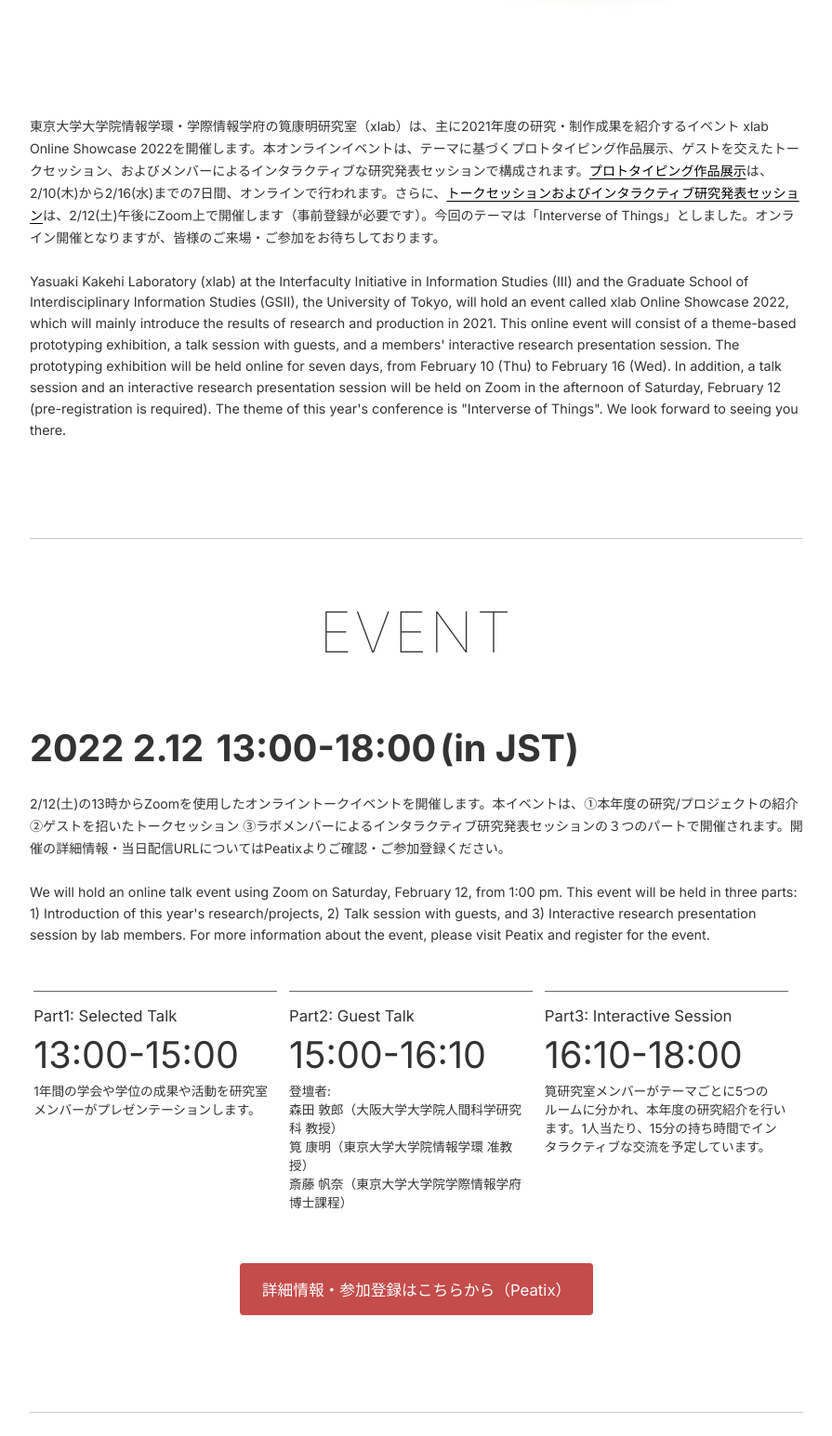
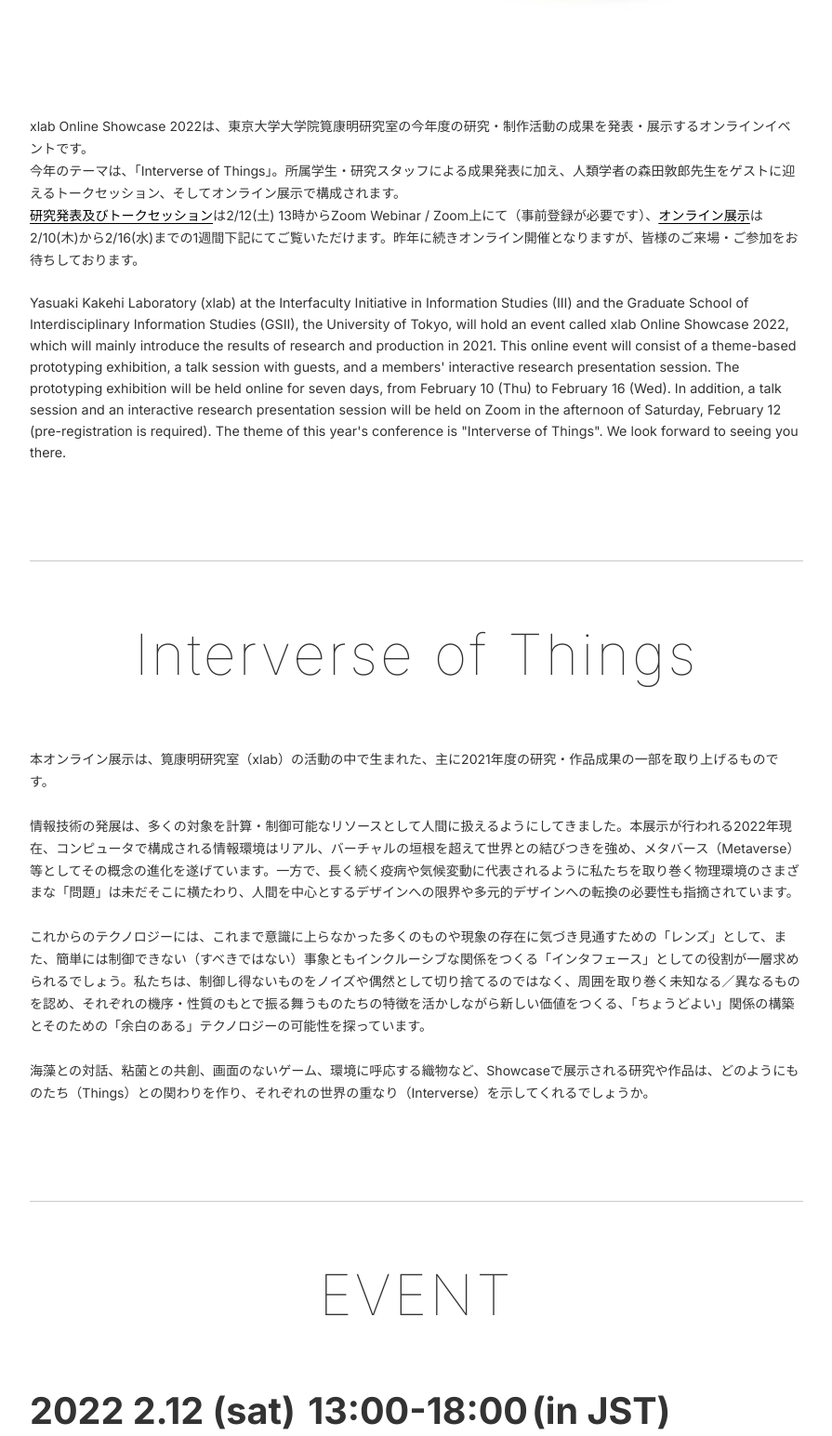
Before and after one commit to xlab-utokyo/showcase2022, a website: page assets/pug/index.pug in a window 1280 px wide. Shown: the part 780-2325 px from the top of the page at 93% size, without its empty margins (192-1087 px from the left). Drawn offline with nearby package versions, Linux system fonts and the light colour scheme; files that its build step writes are made by us from their sources; files whose address does not match are found by name.

Commit message:
スマホ表示チェック

```diff
--- a/assets/css/_layout-2-showcase.scss
+++ b/assets/css/_layout-2-showcase.scss
@@ -130,7 +130,7 @@ div.block-text{
   }
   ul.play{
     li{
-      @include text_setting_m;
+      @include text_setting_mm;
     }
   }
   img {
--- a/assets/css/_text-setting.scss
+++ b/assets/css/_text-setting.scss
@@ -75,6 +75,17 @@ $font-size_600:85%;
 @mixin text_setting_m(){
   @include text-default-setting;
   font-size:calc( #{$font-size_600} * 9 / 10);
+  @media screen and (min-width:960px){
+    font-size:calc( #{$font-size_960} * 10 / 10);
+  }
+  @media screen and (min-width:1240px){
+    font-size:calc( #{$font-size_1024} * 11 / 10);
+  }
+}
+
+@mixin text_setting_mm(){
+  @include text-default-setting;
+  font-size:calc( #{$font-size_600} * 12 / 10);
   @media screen and (min-width:960px){
     font-size:calc( #{$font-size_960} * 10 / 10);
   }
--- a/assets/pug/index.pug
+++ b/assets/pug/index.pug
@@ -42,18 +42,35 @@ html(lang="ja")
         div#about.content-block.setting-responsive
           //h3.content-title ABOUT
           p.jp-description
-            | 東京大学大学院情報学環・学際情報学府の筧康明研究室（xlab）は、主に2021年度の研究・制作成果を紹介するイベント xlab Online Showcase 2022を開催します。本オンラインイベントは、テーマに基づくプロトタイピング作品展示、ゲストを交えたトークセッション、およびメンバーによるインタラクティブな研究発表セッションで構成されます。
-            a(href="#showcase") プロトタイピング作品展示
-            | は、2/10(木)から2/16(水)までの7日間、オンラインで行われます。さらに、
-            a(href="#event") トークセッションおよびインタラクティブ研究発表セッション
-            | は、2/12(土)午後にZoom上で開催します（事前登録が必要です）。今回のテーマは「Interverse of Things」としました。オンライン開催となりますが、皆様のご来場・ご参加をお待ちしております。
+            | xlab Online Showcase 2022は、東京大学大学院筧康明研究室の今年度の研究・制作活動の成果を発表・展示するオンラインイベントです。
+            br
+            | 今年のテーマは、「Interverse of Things」。所属学生・研究スタッフによる成果発表に加え、人類学者の森田敦郎先生をゲストに迎えるトークセッション、そしてオンライン展示で構成されます。
+            br
+            a(href="#event") 研究発表及びトークセッション
+            | は2/12(土) 13時からZoom Webinar / Zoom上にて（事前登録が必要です）、
+            a(href="#showcase") オンライン展示
+            | は2/10(木)から2/16(水)までの1週間下記にてご覧いただけます。昨年に続きオンライン開催となりますが、皆様のご来場・ご参加をお待ちしております。
           p.en-description Yasuaki Kakehi Laboratory (xlab) at the Interfaculty Initiative in Information Studies (III) and the Graduate School of Interdisciplinary Information Studies (GSII), the University of Tokyo, will hold an event called xlab Online Showcase 2022, which will mainly introduce the results of research and production in 2021. This online event will consist of a theme-based prototyping exhibition, a talk session with guests, and a members' interactive research presentation session. The prototyping exhibition will be held online for seven days, from February 10 (Thu) to February 16 (Wed). In addition, a talk session and an interactive research presentation session will be held on Zoom in the afternoon of Saturday, February 12 (pre-registration is required). The theme of this year's conference is "Interverse of Things". We look forward to seeing you there.
+        div#theme.content-block.setting-responsive
+          hr.hr-topsection
+          h3.content-title Interverse of Things
+          p.jp-description
+            | 本オンライン展示は、筧康明研究室（xlab）の活動の中で生まれた、主に2021年度の研究・作品成果の一部を取り上げるものです。
+            br
+            br
+            | 情報技術の発展は、多くの対象を計算・制御可能なリソースとして人間に扱えるようにしてきました。本展示が行われる2022年現在、コンピュータで構成される情報環境はリアル、バーチャルの垣根を超えて世界との結びつきを強め、メタバース（Metaverse）等としてその概念の進化を遂げています。一方で、長く続く疫病や気候変動に代表されるように私たちを取り巻く物理環境のさまざまな「問題」は未だそこに横たわり、人間を中心とするデザインへの限界や多元的デザインへの転換の必要性も指摘されています。
+            br
+            br
+            | これからのテクノロジーには、これまで意識に上らなかった多くのものや現象の存在に気づき見通すための「レンズ」として、また、簡単には制御できない（すべきではない）事象ともインクルーシブな関係をつくる「インタフェース」としての役割が一層求められるでしょう。私たちは、制御し得ないものをノイズや偶然として切り捨てるのではなく、周囲を取り巻く未知なる／異なるものを認め、それぞれの機序・性質のもとで振る舞うものたちの特徴を活かしながら新しい価値をつくる、「ちょうどよい」関係の構築とそのための「余白のある」テクノロジーの可能性を探っています。
+            br
+            br
+            | 海藻との対話、粘菌との共創、画面のないゲーム、環境に呼応する織物など、Showcaseで展示される研究や作品は、どのようにものたち（Things）との関わりを作り、それぞれの世界の重なり（Interverse）を示してくれるでしょうか。
         div#event.content-block.setting-responsive
           hr.hr-topsection
           h3.content-title EVENT
           p#event-date
             b
-              span.block 2022&nbsp;2.12&nbsp;
+              span.block 2022&nbsp;2.12 (sat)&nbsp;
               span.block 13:00-18:00
               span.block (in JST)
           p.jp-description 2/12(土)の13時からZoomを使用したオンライントークイベントを開催します。本イベントは、①本年度の研究/プロジェクトの紹介 ②ゲストを招いたトークセッション ③ラボメンバーによるインタラクティブ研究発表セッションの３つのパートで開催されます。開催の詳細情報・当日配信URLについてはPeatixよりご確認・ご参加登録ください。
@@ -73,6 +90,8 @@ html(lang="ja")
               | 筧 康明（東京大学大学院情報学環 准教授）
               br
               | 斎藤 帆奈（東京大学大学院学際情報学府 博士課程）
+              br
+              | 和田 夏実（東京大学大学院学際情報学府 博士課程）
           div.event-blocks
             h4 Part3: Interactive Session
             p.event-time 16:10-18:00
--- a/assets/pug/showcase/see-saw.pug
+++ b/assets/pug/showcase/see-saw.pug
@@ -6,8 +6,8 @@ include ../parts/_pj-list.pug
 - var fileName= "see-saw"
 - var jpAuthor = "森田 崇文";
 - var enAuthor = "Takafumi Morita"
-- var jpDescription = "see-sawは、液体の流れを用いてシーソーを表現したキネティックインスタレーション作品である。シーソーの内部で液体を移動させ、重心位置を変化させることで、シーソーの傾きが動的に変化する。液体の制御には、誘電性液体中に配置した電極に高電圧を印加すると流動が発生するEHD(Electrohydrodynamics) という現象を応用したモジュールを用いている。これにより、アクチュエータ等の駆動音が全くない静寂な動きを生み出している。シーソーの語源の１つに、遠くの景色が見える(see)、見えた(saw)を繰り返すので、seesawという名称になったという説がある。本作品では、１台のシーソーの見える(see)、見えた(saw)の動きを、１人の人の目標地、達成地と捉え、一個人の成長過程のメタファーとして表している。３台のシーソーの部分的に連動した動きにより、今年のxlab ShowcaseのタイトルであるInterverse of Thingsにおいて、複数の人々が持つ世界観の重なり合いを表現している。"
-- var enDescription = ""
+- var jpDescription = "see-sawは、液体の流れを用いてシーソーを表現したキネティックインスタレーション作品である。シーソーの内部で液体を移動させ、重心位置を変化させることで、シーソーの傾きが動的に変化する。液体の制御には、誘電性液体中に配置した電極に高電圧を印加すると流動が発生するEHD(Electrohydrodynamics) という現象を応用したモジュールを用いている。これにより、アクチュエータ等の駆動音が全くない静寂な動きを生み出している。シーソーの語源の１つに、先の景色が見える(see)、見えた(saw)を繰り返すため、seesawという名称になったという説がある。目には見えない駆動力によって重力に逆らい、音もなく動き続ける液体と、それを可視化するシーソーの様子から、私たちを取り巻くものたちの「関係」（Interverse of Things）を表現する。"
+- var enDescription = "see-saw is a kinetic installation that uses liquid flow. By moving the liquid inside the seesaw and changing the position of the center of gravity, the inclination of the seesaw changes dynamically. The liquid is controlled by a module based on the electrohydrodynamics (EHD) phenomenon, in which liquid flow occurs when a high voltage is applied to electrodes placed in a dielectric liquid. This creates a silent motion without any driving noise from actuators. One of the etymologies of the word \"seesaw\" is that it is a repetition of \"see\" and \"saw\", hence the name \"seesaw\". A seesaw visualizes a liquid that continues to move without sound, defying gravity by an invisible driving force. It expresses the \"relationship\" (Interverse of Things) between the things that surround us."
 
 doctype html
 html(lang="ja")
```
Also changed, not shown: public/dist/css/styles.css, public/index.html, public/showcase/see-saw.html.
